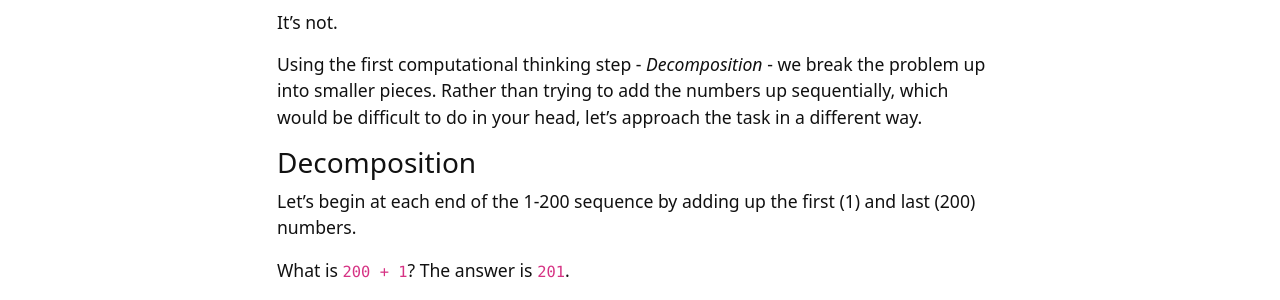
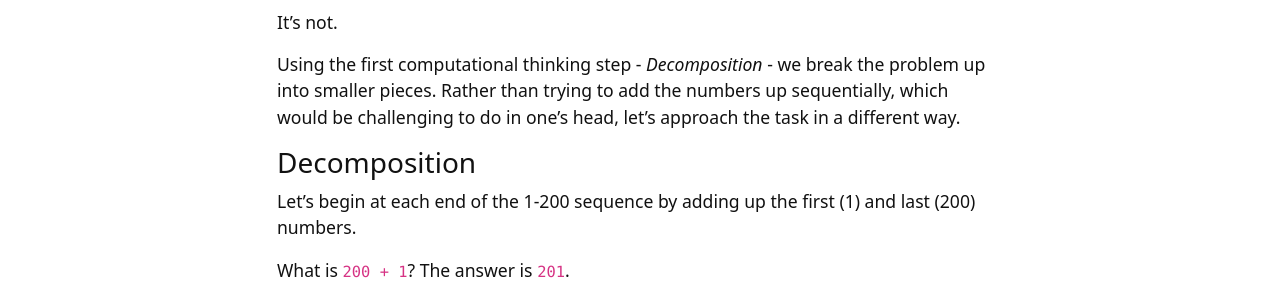
Before and after one commit to weaverbel/intro-computational-thinking, a Jekyll site: the page built from content/1-exercise.md, in a window 1280 px wide and 900 px high. Shown: the part 306-606 px from the top of the window. Built offline with Jekyll 4.4.1, drawn with Linux system fonts in a browser that asks for light colours.

Commit message:
Update 1-exercise.md
change your to one

```diff
--- a/content/1-exercise.md
+++ b/content/1-exercise.md
@@ -9,7 +9,7 @@ Seems impossible?
 
 It's not.
 
-Using the first computational thinking step - *Decomposition* - we break the problem up into smaller pieces. Rather than trying to add the numbers up sequentially, which would be difficult to do in your head, let's approach the task in a different way.
+Using the first computational thinking step - *Decomposition* - we break the problem up into smaller pieces. Rather than trying to add the numbers up sequentially, which would be challenging to do in one's head, let's approach the task in a different way.
 
 ### Decomposition
 
```
